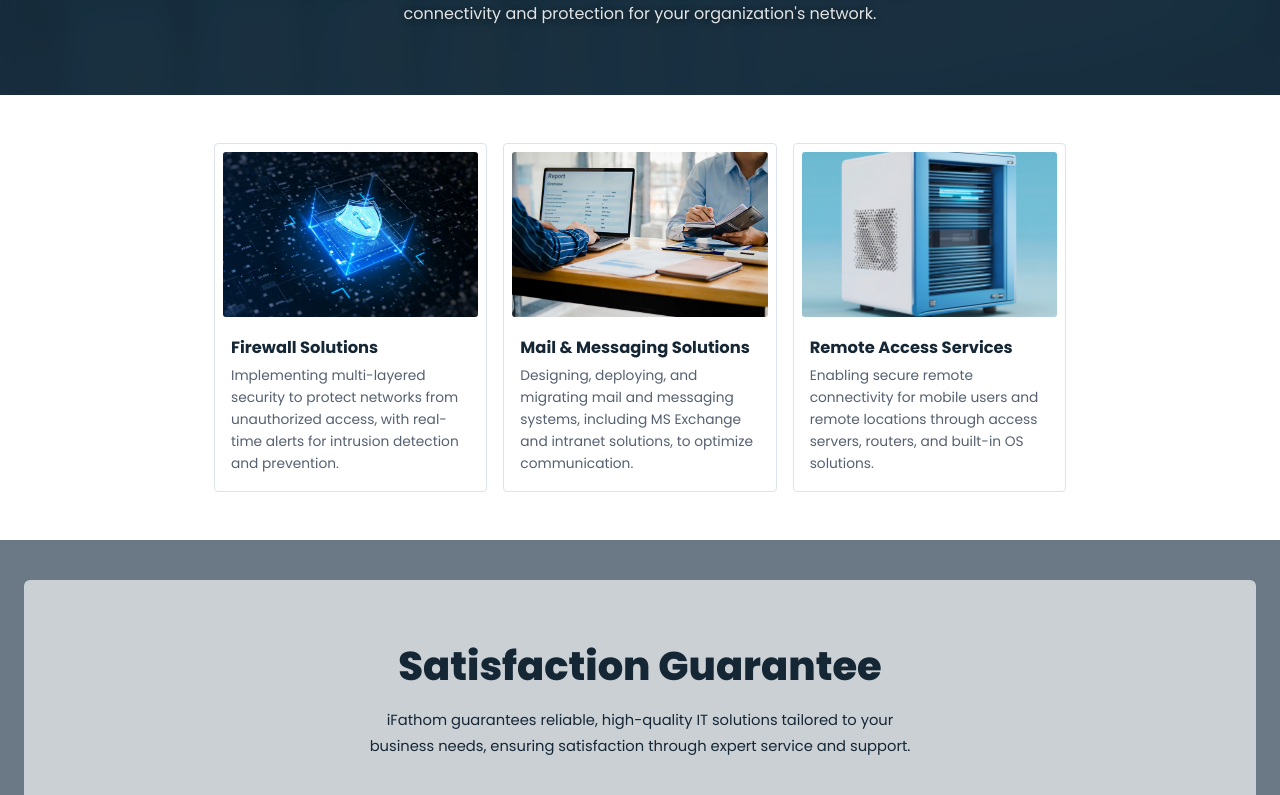
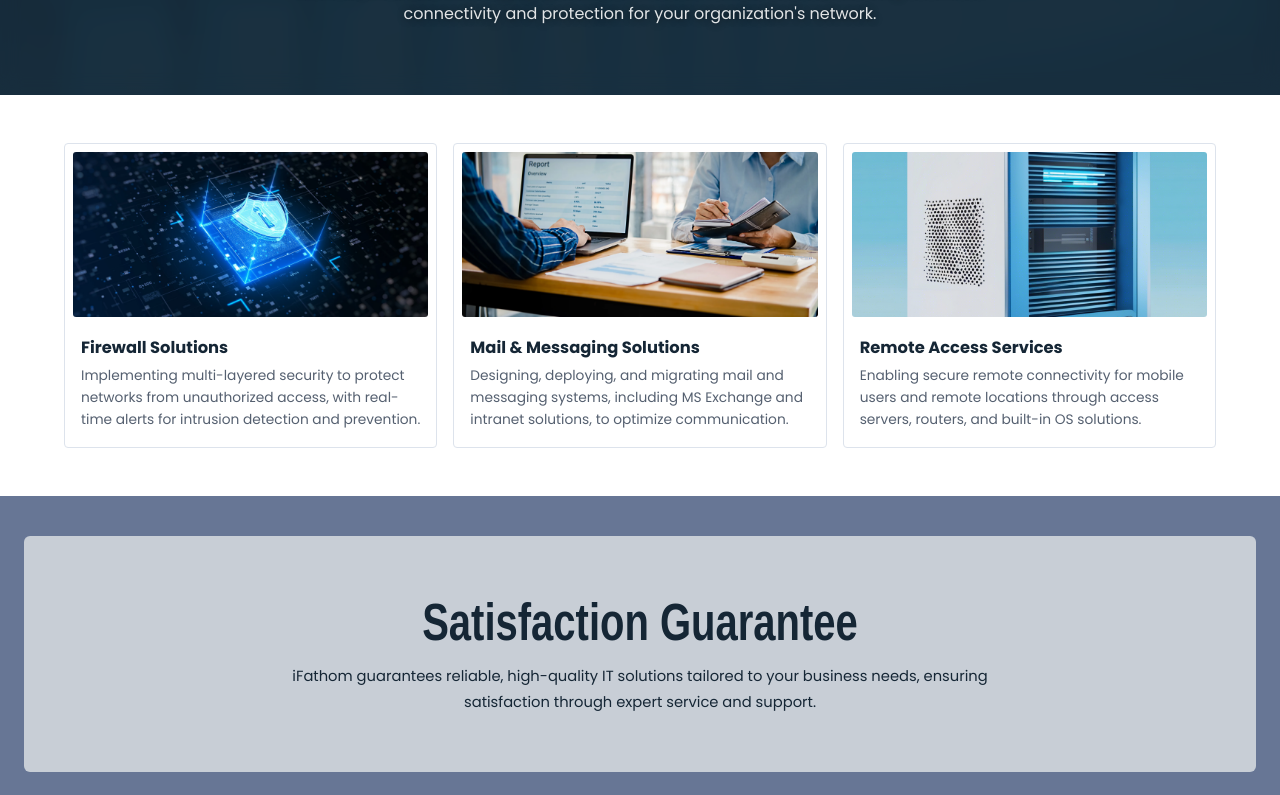
Before and after one commit to sakshikarmukale-hub/iFathom, a React (Vite) app: page /network-integration-services in a window 1280 px wide. Shown: the part 385-1180 px from the top of the page. Built offline with nearby package versions, Linux system fonts and the light colour scheme.

Commit message:
Ui update

```diff
--- a/src/pages/NetworkIntegrationServices.jsx
+++ b/src/pages/NetworkIntegrationServices.jsx
@@ -159,13 +159,8 @@ export default function NetworkIntegrationServices() {
 
       {/* ── Service Cards ── */}
       <Box sx={{ backgroundColor: colors.white, py: { xs: 5, md: 6 } }}>
-        <Container maxWidth="md">
+        <Container maxWidth="lg">
           {/* Section heading + underline with scroll-animated orange dot */}
-
-
-
-
-
           <Grid container spacing={2}>
             {services.map((s) => (
               <Grid item xs={12} sm={6} md={4} key={s.title}>
@@ -240,14 +235,14 @@ export default function NetworkIntegrationServices() {
       {/* ── Satisfaction Guarantee ── */}
       <Box
         sx={{
-          backgroundColor: "#6B7986",
+          backgroundColor: "#677695",
           py: { xs: 5, md: 5 },
         }}
       >
         <Container maxWidth="xl">
           <Box
             sx={{
-              backgroundColor: "#FFFFFFA6",
+              backgroundColor: "#c8ced6",
               borderRadius: "6px",
               maxWidth: "1290px",
               mx: "auto",
@@ -261,8 +256,9 @@ export default function NetworkIntegrationServices() {
                 color: colors.navy,
                 fontWeight: 800,
                 fontSize: { xs: "1.3rem", md: "2.5rem" },
-                fontFamily: "'Poppins', sans-serif",
+                fontFamily: "anton, sans-serif",
                 mb: 1.5,
+                transform: "scaleY(1.3)",
               }}
             >
               Satisfaction Guarantee
@@ -274,7 +270,7 @@ export default function NetworkIntegrationServices() {
                 color: colors.navy,
                 fontSize: { xs: "0.85rem", md: "0.92rem" },
                 lineHeight: 1.75,
-                maxWidth: 560,
+                maxWidth: 700,
                 mx: "auto",
               }}
             >
--- a/src/pages/Services.jsx
+++ b/src/pages/Services.jsx
@@ -148,7 +148,7 @@ export default function Services() {
               textShadow: "0 2px 12px rgba(0,0,0,0.5)",
               ml: { xs: 0, sm: 15, md: 33 },
               mt: 2,
-              transform: "scaleY(1.5)",
+              transform: "scaleY(1.4)",
             }}
           >
             Services
@@ -165,7 +165,7 @@ export default function Services() {
               ml: { xs: 0, sm: 15, md: 33 },
               mt: 5,
               transform: "scaleY(1.2)",
-              maxWidth: 700,
+              maxWidth: 800,
               letterSpacing: 1,
             }}
           >
@@ -181,7 +181,7 @@ export default function Services() {
 
       {/* ── Services We Offer ── */}
       <Box sx={{ backgroundColor: colors.white, py: { xs: 4, md: 5 } }}>
-        <Container maxWidth="md">
+        <Container maxWidth="lg">
           {/* Section heading */}
           <Box sx={{ mb: { xs: 3, md: 4 } }}>
             <Typography
@@ -286,7 +286,7 @@ export default function Services() {
                           md: "0.95rem",
                         },
                         lineHeight: 1.4,
-                        fontFamily: "'Poppins', sans-serif",
+                        fontFamily: "anton, sans-serif",
                       }}
                     >
                       {s.description}
@@ -323,8 +323,9 @@ export default function Services() {
                 color: colors.navy,
                 fontWeight: 800,
                 fontSize: { xs: "1.3rem", md: "2.5rem" },
-                fontFamily: "'Poppins', sans-serif",
+                fontFamily: "anton, sans-serif",
                 mb: 1.5,
+                transform: "scaleY(1.3)",
               }}
             >
               Satisfaction Guarantee
@@ -336,7 +337,7 @@ export default function Services() {
                 color: colors.navy,
                 fontSize: { xs: "0.85rem", md: "0.92rem" },
                 lineHeight: 1.75,
-                maxWidth: 560,
+                maxWidth: 700,
                 mx: "auto",
               }}
             >
```
